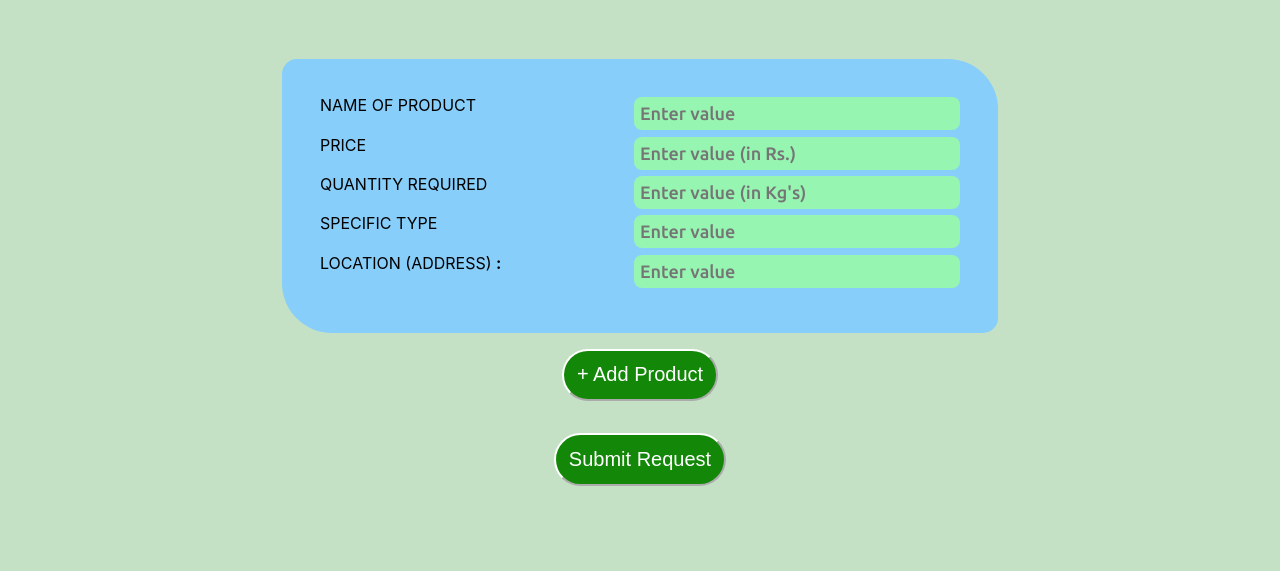
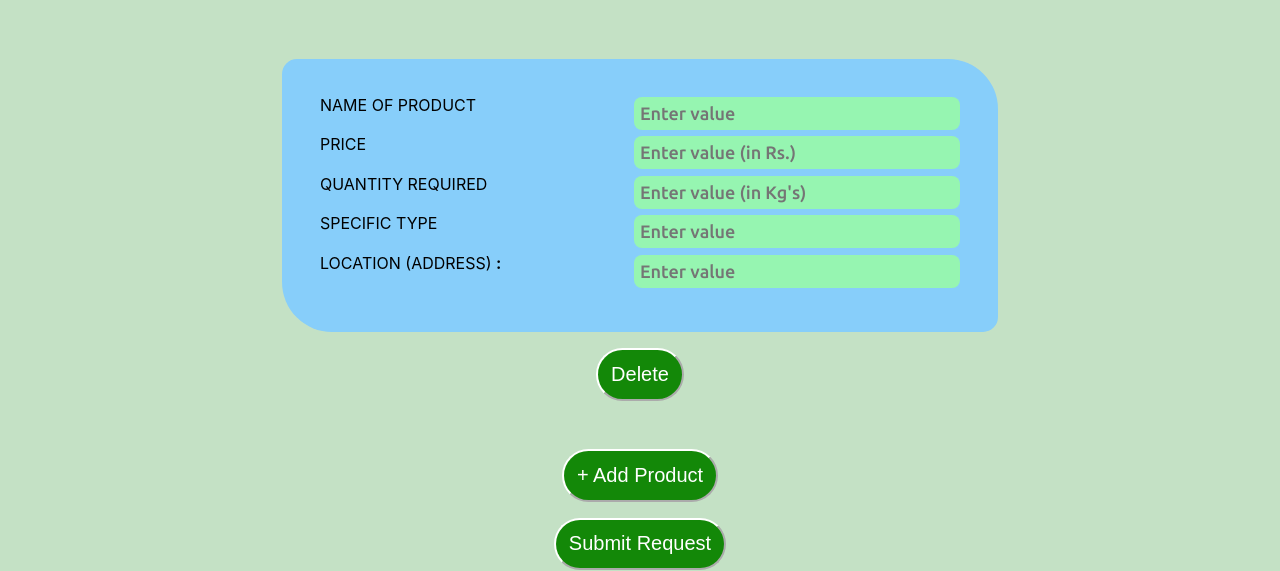
Before and after one commit to sanjith-s/farmenience, a React (Vite) app: page /M18 in a window 1280 px wide. Shown: the part 135-706 px from the top of the page. Built offline with nearby package versions, Linux system fonts and the light colour scheme.

Commit message:
M18 Add Product and Delete Product Done

```diff
--- a/src/components/productCard.jsx
+++ b/src/components/productCard.jsx
@@ -41,9 +41,6 @@ function ProductCard() {
           onChange={(event) => { setLocation(event.target.value); } }></input>
       </div>
       </div>
-      <br></br><br></br>
-      <center><button class="buttons" onClick={() => ProductCard()}>+ Add Product</button></center>
-      <br></br>
       <br></br>
       </div>
     </>
--- a/src/login.jsx
+++ b/src/login.jsx
@@ -90,6 +90,7 @@ function Login() {
             <br />
             <br />
           </label>
+          <br></br>
           <label>
             Password{" "}
             <input
--- a/src/pageM18.jsx
+++ b/src/pageM18.jsx
@@ -1,10 +1,14 @@
 import React from "react";
 import "./css/pageM18.css";
 import ProductCard from './components/productCard'
+import { useState } from "react";
 
 
 const PageM18 = () => {
-
+  let [prod,setProd]=useState([0]);
+  const addProd = () =>{
+    setProd([...prod,prod[prod.length-1]+1]);
+  }
   return (
     <div>
       <div style={{textAlign:"center",marginTop:"1%"}}>
@@ -12,8 +16,25 @@ const PageM18 = () => {
       </div>
       <br></br><br></br><br></br><br></br>
       <div>
-        <ProductCard />
+      {
+        prod.map((val)=>{
+          return(
+            <div>
+              <ProductCard />
+              <br></br>
+              <center><button class="buttons" onClick={()=>{
+                let temp=prod.filter((id)=> id!=val)
+                setProd(temp);
+              }}>Delete</button></center>
+              <br></br>
+            </div>
+          )
+        })
+      }
       </div>
+      <br></br><br></br>
+      <center><button class="buttons" onClick={addProd}>+ Add Product</button></center>
+      <br></br>
       <center><button class="buttons">Submit Request</button></center>
       <br></br><br></br>
     </div>
```
